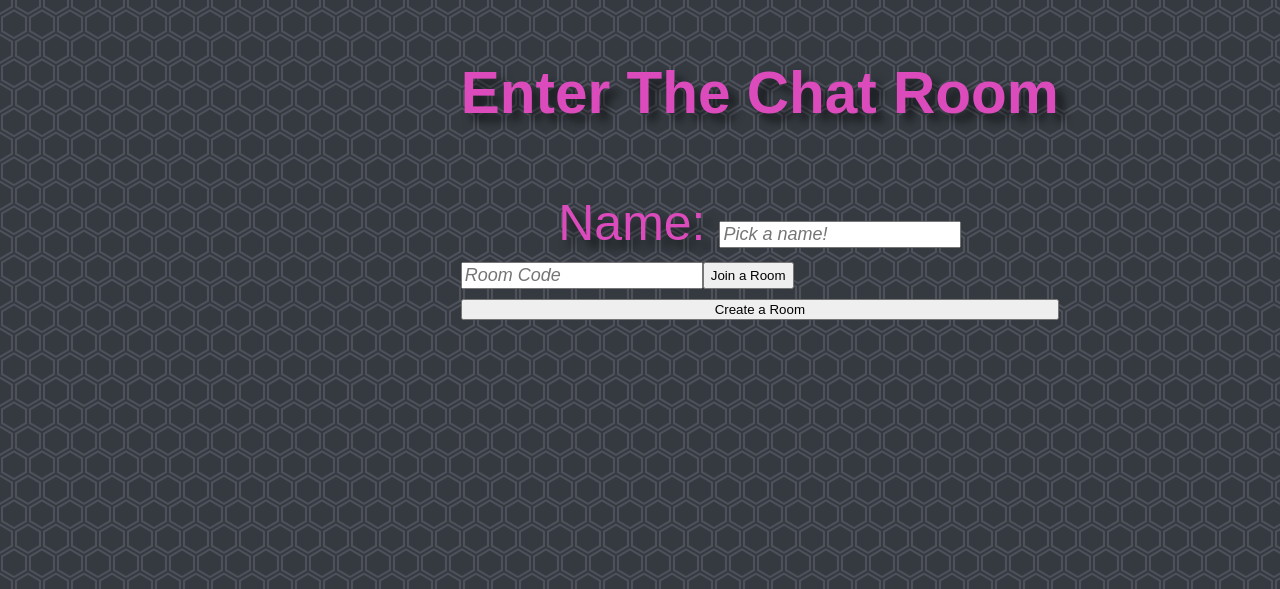
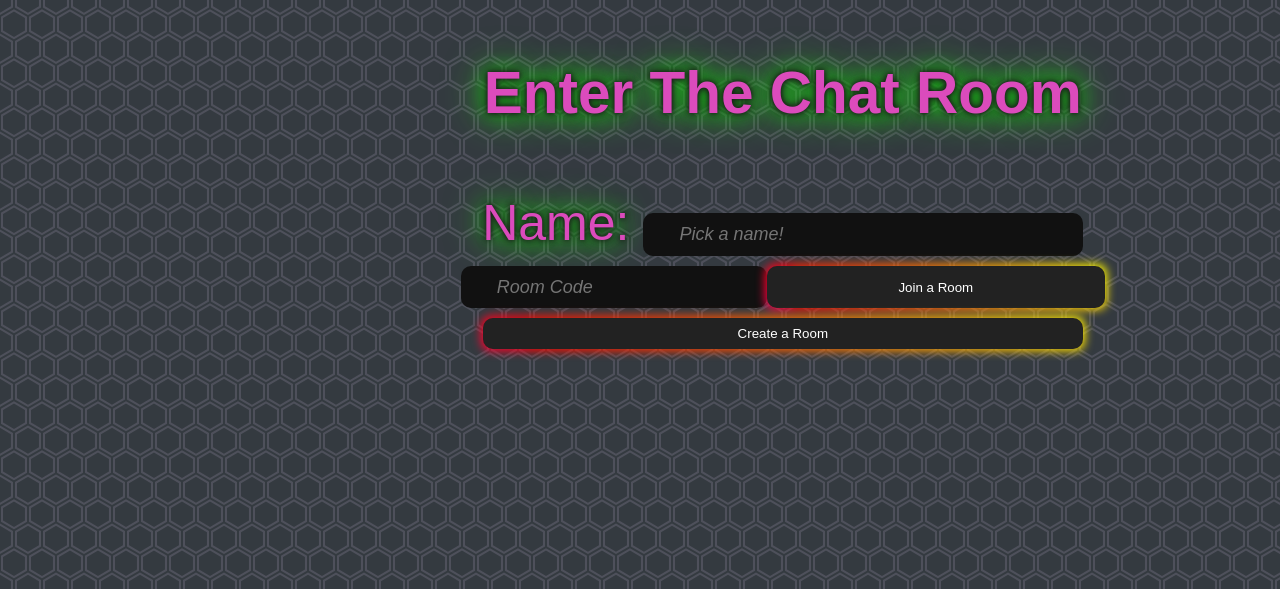
Before and after one commit to Vnill125/Live-chat-, a Flask app: page / in a window 1280 px wide. Shown: the top 589 px of the page. Run offline with Flask 3, Linux system fonts and the light colour scheme; some libraries are stand-ins or nearby versions.

Commit message:
Update home.html

```diff
--- a/templates/home.html
+++ b/templates/home.html
@@ -1,10 +1,10 @@
 {% extends 'base.html' %} {% block content %}
-
+<body>
 <form method="post" class="buttons">
-  <h3>Enter The Chat Room</h3>
+  <h3 class="strongglow">Enter The Chat Room</h3>
   <div>
-    <label>Name:</label>
-    <input
+    <label class="strongglow" >Name:</label>
+    <input style="width:368px" class = "button-85"
       type="text"
       placeholder="Pick a name!"
       name="name"
@@ -12,15 +12,15 @@
     />
   </div>
   <div class="join">
-    <input type="text" placeholder="Room Code" name="code" value="{{code}}" />
-    <button type="submit" name="join">Join a Room</button>
+    <input class = "button-85" type="text" placeholder="Room Code" name="code" value="{{code}}" />
+    <button class="button-85" type="submit" name="join" style="width:338px">Join a Room</button>
   </div>
-  <button type="submit" name="create" class="create-btn">Create a Room</button>
+  <button type="submit" name="create" class="button-85" style="width:600px">Create a Room</button>
   {% if error %}
   <ul>
-    <li>{{error}}</li>
+    <li class="strongglow" >{{error}}</li>
   </ul>
   {% endif %}
 </form>
-
+</body>
 {% endblock %}
```
